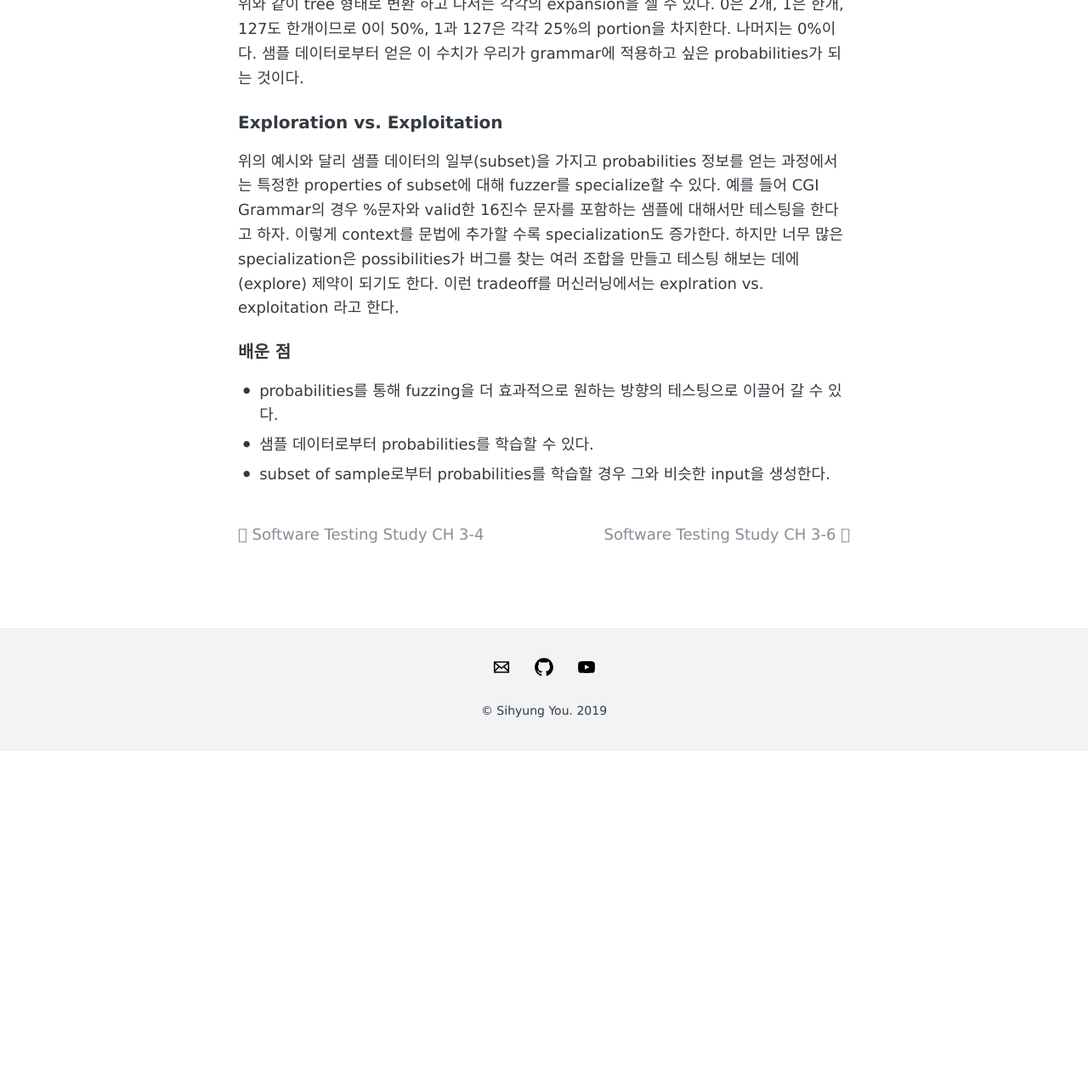
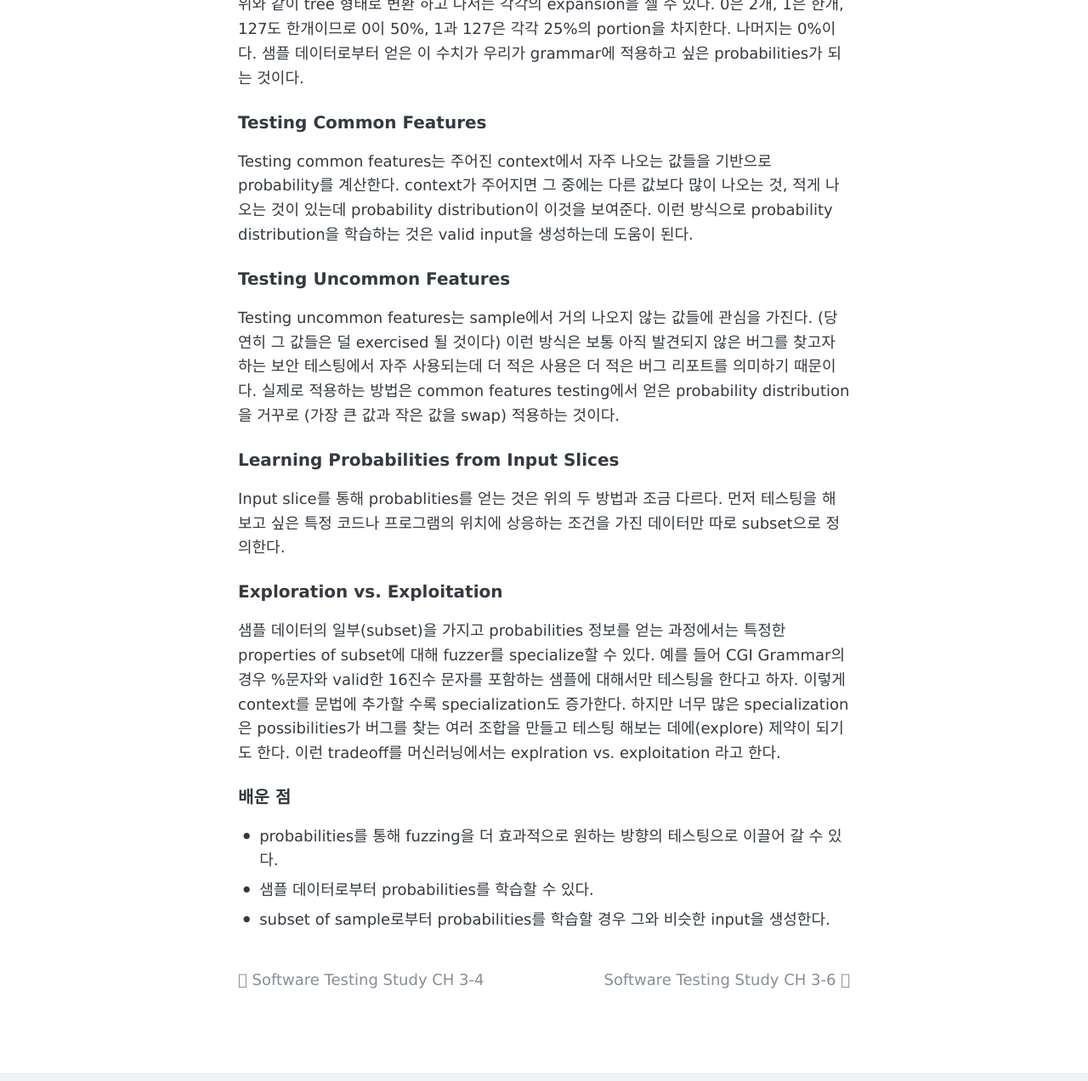
Before and after one commit to sihyungyou/sihyungyou.github.io, a Jekyll site: the page built from _posts/2019-07-31-fuzzingbook-ch3-5.md, in a window 1280 px wide and 1400 px high, scrolled down 5772 px, cut to the strip 128-1400 px from the top of the window. Shown: the whole strip at 85% size. Built offline with Jekyll 4.4.1, drawn with Linux system fonts in a browser that asks for light colours; before the commit the page ends 6783 px from its top, so only the background shows below that.

Commit message:
fixing 3-5

```diff
--- a/_posts/2019-07-31-fuzzingbook-ch3-5.md
+++ b/_posts/2019-07-31-fuzzingbook-ch3-5.md
@@ -183,8 +183,17 @@ Probabilities가 매번 메뉴얼하게 정해질 필요는 없다. 다른 소
 
 위와 같이 tree 형태로 변환 하고 나서는 각각의 expansion을 셀 수 있다. 0은 2개, 1은 한개, 127도 한개이므로 0이 50%, 1과 127은 각각 25%의 portion을 차지한다. 나머지는 0%이다. 샘플 데이터로부터 얻은 이 수치가 우리가 grammar에 적용하고 싶은 probabilities가 되는 것이다.
 
+### Testing Common Features
+Testing common features는 주어진 context에서 자주 나오는 값들을 기반으로 probability를 계산한다. context가 주어지면 그 중에는 다른 값보다 많이 나오는 것, 적게 나오는 것이 있는데 probability distribution이 이것을 보여준다. 이런 방식으로 probability distribution을 학습하는 것은 valid input을 생성하는데 도움이 된다.
+
+### Testing Uncommon Features
+Testing uncommon features는 sample에서 거의 나오지 않는 값들에 관심을 가진다. (당연히 그 값들은 덜 exercised 될 것이다) 이런 방식은 보통 아직 발견되지 않은 버그를 찾고자 하는 보안 테스팅에서 자주 사용되는데 더 적은 사용은 더 적은 버그 리포트를 의미하기 때문이다. 실제로 적용하는 방법은 common features testing에서 얻은 probability distribution을 거꾸로 (가장 큰 값과 작은 값을 swap) 적용하는 것이다.
+
+### Learning Probabilities from Input Slices
+Input slice를 통해 probablities를 얻는 것은 위의 두 방법과 조금 다르다. 먼저 테스팅을 해보고 싶은 특정 코드나 프로그램의 위치에 상응하는 조건을 가진 데이터만 따로 subset으로 정의한다.
+
 ### Exploration vs. Exploitation
-위의 예시와 달리 샘플 데이터의 일부(subset)을 가지고 probabilities 정보를 얻는 과정에서는 특정한 properties of subset에 대해 fuzzer를 specialize할 수 있다. 예를 들어 CGI Grammar의 경우 %문자와 valid한 16진수 문자를 포함하는 샘플에 대해서만 테스팅을 한다고 하자. 이렇게 context를 문법에 추가할 수록 specialization도 증가한다. 하지만 너무 많은 specialization은 possibilities가 버그를 찾는 여러 조합을 만들고 테스팅 해보는 데에(explore) 제약이 되기도 한다. 이런 tradeoff를 머신러닝에서는 explration vs. exploitation 라고 한다.
+샘플 데이터의 일부(subset)을 가지고 probabilities 정보를 얻는 과정에서는 특정한 properties of subset에 대해 fuzzer를 specialize할 수 있다. 예를 들어 CGI Grammar의 경우 %문자와 valid한 16진수 문자를 포함하는 샘플에 대해서만 테스팅을 한다고 하자. 이렇게 context를 문법에 추가할 수록 specialization도 증가한다. 하지만 너무 많은 specialization은 possibilities가 버그를 찾는 여러 조합을 만들고 테스팅 해보는 데에(explore) 제약이 되기도 한다. 이런 tradeoff를 머신러닝에서는 explration vs. exploitation 라고 한다.
 
 ### 배운 점
 - probabilities를 통해 fuzzing을 더 효과적으로 원하는 방향의 테스팅으로 이끌어 갈 수 있다.
```
